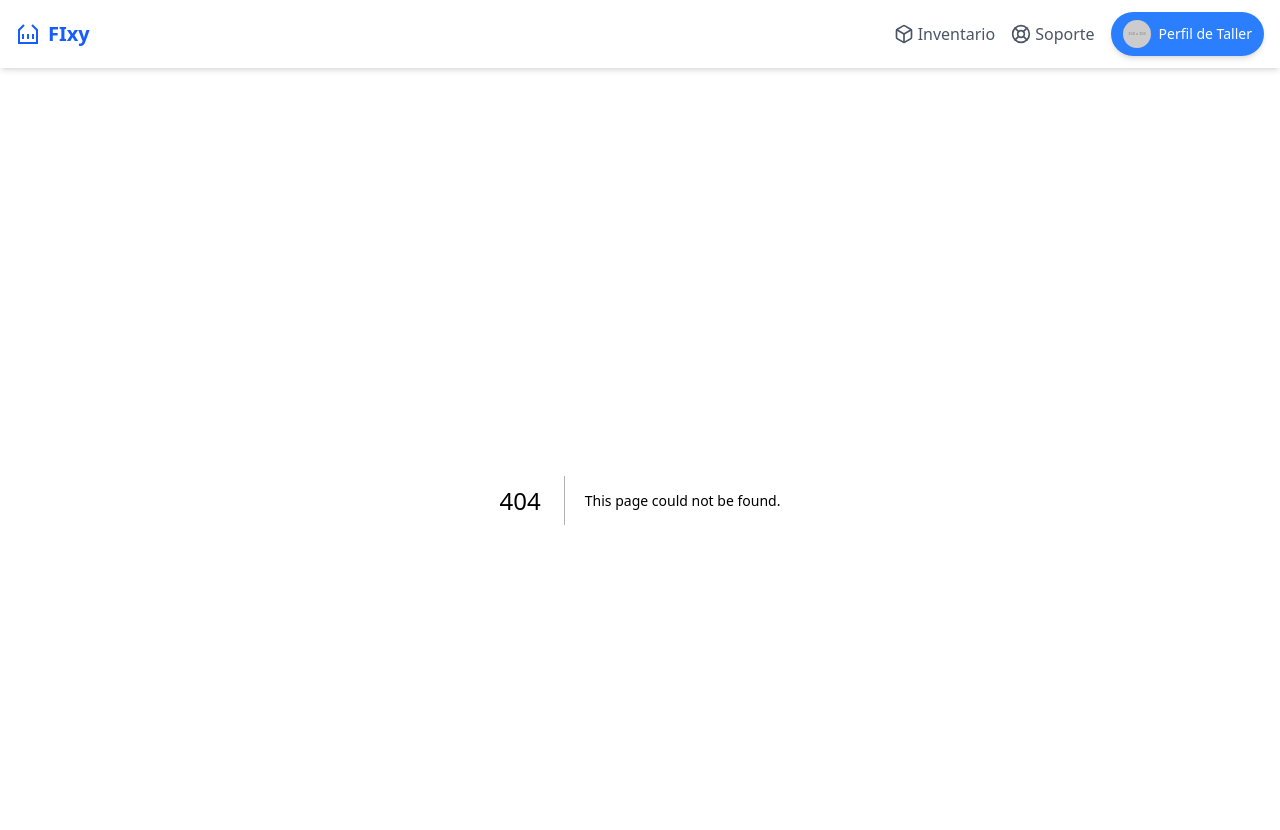
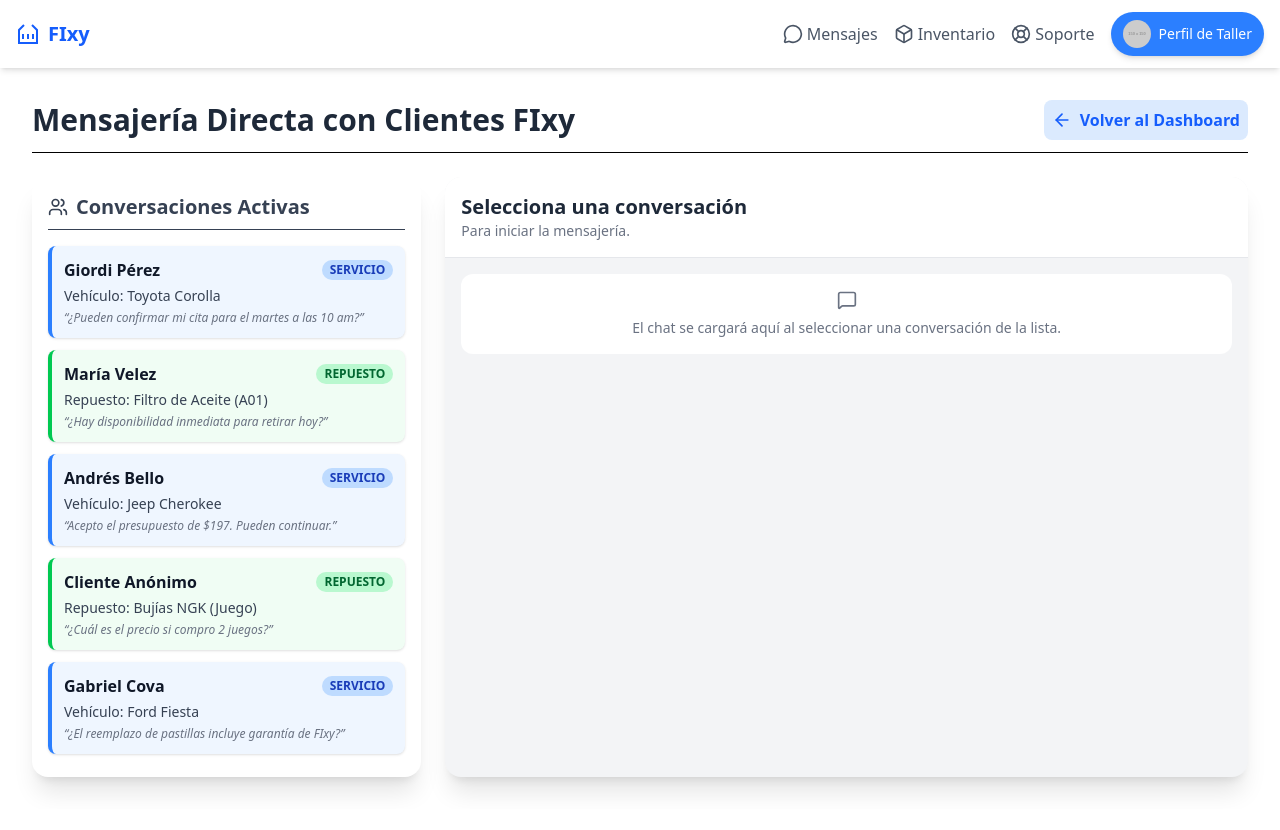
Before and after one commit to leobigott98/fixy-mechanic, a Next.js app: page /mensajeria in a window 1280 px wide. Before the commit this address had no page. Shown: the top 830 px of the page. After the commit the page ends 809 px from the top, so only its background shows below. Built offline with nearby package versions, Linux system fonts and the light colour scheme.

Commit message:
added chat ux/ui

```diff
--- /dev/null
+++ b/src/app/mensajeria/page.tsx
@@ -0,0 +1,248 @@
+"use client";
+
+import { useState } from "react";
+import {
+  ArrowLeft,
+  Users,
+  MessageSquare,
+  Send,
+} from "lucide-react";
+import { useRouter } from "next/navigation";
+
+interface ChatPreview {
+  id: number;
+  nombre: string;
+  tipo: "SERVICIO" | "REPUESTO";
+  detalle: string;
+  ultimoMensaje: string;
+  color: string;
+}
+
+interface Mensaje {
+  de: "cliente" | "taller";
+  texto: string;
+  hora: string;
+}
+
+export default function MensajeriaPage() {
+  const router = useRouter();
+  const [chatSeleccionado, setChatSeleccionado] = useState<ChatPreview | null>(
+    null
+  );
+  const [mensajes, setMensajes] = useState<Mensaje[]>([]);
+  const [nuevoMensaje, setNuevoMensaje] = useState("");
+
+  const chats: ChatPreview[] = [
+    {
+      id: 1,
+      nombre: "Giordi Pérez",
+      tipo: "SERVICIO",
+      detalle: "Vehículo: Toyota Corolla",
+      ultimoMensaje: "¿Pueden confirmar mi cita para el martes a las 10 am?",
+      color: "blue",
+    },
+    {
+      id: 2,
+      nombre: "María Velez",
+      tipo: "REPUESTO",
+      detalle: "Repuesto: Filtro de Aceite (A01)",
+      ultimoMensaje: "¿Hay disponibilidad inmediata para retirar hoy?",
+      color: "green",
+    },
+    {
+      id: 3,
+      nombre: "Andrés Bello",
+      tipo: "SERVICIO",
+      detalle: "Vehículo: Jeep Cherokee",
+      ultimoMensaje: "Acepto el presupuesto de $197. Pueden continuar.",
+      color: "blue",
+    },
+    {
+      id: 4,
+      nombre: "Cliente Anónimo",
+      tipo: "REPUESTO",
+      detalle: "Repuesto: Bujías NGK (Juego)",
+      ultimoMensaje: "¿Cuál es el precio si compro 2 juegos?",
+      color: "green",
+    },
+    {
+      id: 5,
+      nombre: "Gabriel Cova",
+      tipo: "SERVICIO",
+      detalle: "Vehículo: Ford Fiesta",
+      ultimoMensaje: "¿El reemplazo de pastillas incluye garantía de FIxy?",
+      color: "blue",
+    },
+  ];
+
+  const seleccionarChat = (chat: ChatPreview) => {
+    setChatSeleccionado(chat);
+    setMensajes([
+      {
+        de: "cliente",
+        texto: chat.ultimoMensaje,
+        hora: "10:45 AM",
+      },
+      {
+        de: "taller",
+        texto: "¡Hola! Claro que sí, déjame confirmarte eso.",
+        hora: "10:46 AM",
+      },
+    ]);
+  };
+
+  const enviarMensaje = () => {
+    if (!nuevoMensaje.trim()) return;
+    const nuevo: Mensaje = {
+      de: "taller",
+      texto: nuevoMensaje,
+      hora: new Date().toLocaleTimeString([], {
+        hour: "2-digit",
+        minute: "2-digit",
+      }),
+    };
+    setMensajes([...mensajes, nuevo]);
+    setNuevoMensaje("");
+  };
+
+  return (
+    <div>
+      {/* Header */}
+      <div className="flex items-center justify-between mb-6 border-b pb-3">
+        <h1 className="text-3xl font-bold text-gray-800">
+          Mensajería Directa con Clientes FIxy
+        </h1>
+        <button
+          onClick={() => router.push("/")}
+          className="flex items-center text-blue-600 hover:text-blue-800 font-semibold p-2 rounded-lg bg-blue-100 hover:bg-blue-200 transition"
+        >
+          <ArrowLeft className="w-5 h-5 mr-2" />
+          Volver al Dashboard
+        </button>
+      </div>
+
+      {/* Layout */}
+      <div className="grid grid-cols-1 lg:grid-cols-3 gap-6 h-[75vh]">
+        {/* Lista de chats */}
+        <div className="bg-white p-4 rounded-2xl shadow-xl overflow-y-auto">
+          <h2 className="text-xl font-bold text-gray-700 mb-4 border-b pb-2 flex items-center">
+            <Users className="w-5 h-5 mr-2" /> Conversaciones Activas
+          </h2>
+
+          <div className="space-y-3">
+            {chats.map((chat) => (
+              <div
+                key={chat.id}
+                onClick={() => seleccionarChat(chat)}
+                className={`p-3 border-l-4 rounded-lg shadow-sm cursor-pointer transition duration-150 ${
+                  chatSeleccionado?.id === chat.id
+                    ? "bg-blue-100 border-blue-500"
+                    : chat.color === "blue"
+                    ? "border-blue-500 bg-blue-50 hover:bg-blue-100"
+                    : "border-green-500 bg-green-50 hover:bg-green-100"
+                }`}
+              >
+                <div className="flex justify-between items-center mb-1">
+                  <span className="font-bold text-gray-900">{chat.nombre}</span>
+                  <span
+                    className={`px-2 py-0.5 text-xs font-semibold rounded-full ${
+                      chat.color === "blue"
+                        ? "bg-blue-200 text-blue-800"
+                        : "bg-green-200 text-green-800"
+                    }`}
+                  >
+                    {chat.tipo}
+                  </span>
+                </div>
+                <p className="text-sm text-gray-700">{chat.detalle}</p>
+                <p className="text-xs text-gray-500 italic mt-1 truncate">
+                  &ldquo;{chat.ultimoMensaje}&rdquo;
+                </p>
+              </div>
+            ))}
+          </div>
+        </div>
+
+        {/* Detalle de chat */}
+        <div className="lg:col-span-2 bg-gray-100 rounded-2xl shadow-xl flex flex-col">
+          {/* Encabezado */}
+          <div className="p-4 border-b border-gray-200 bg-white rounded-t-2xl">
+            {chatSeleccionado ? (
+              <>
+                <h3 className="text-xl font-bold text-gray-800">
+                  {chatSeleccionado.nombre}
+                </h3>
+                <p className="text-sm text-gray-500">
+                  {chatSeleccionado.detalle}
+                </p>
+              </>
+            ) : (
+              <>
+                <h3 className="text-xl font-bold text-gray-800">
+                  Selecciona una conversación
+                </h3>
+                <p className="text-sm text-gray-500">
+                  Para iniciar la mensajería.
+                </p>
+              </>
+            )}
+          </div>
+
+          {/* Mensajes */}
+          <div className="flex-grow p-4 space-y-4 overflow-y-auto">
+            {chatSeleccionado ? (
+              mensajes.map((msg, i) => (
+                <div
+                  key={i}
+                  className={`flex ${
+                    msg.de === "taller" ? "justify-end" : "justify-start"
+                  }`}
+                >
+                  <div
+                    className={`max-w-[70%] p-3 rounded-xl shadow-sm ${
+                      msg.de === "taller"
+                        ? "bg-blue-600 text-white rounded-br-none"
+                        : "bg-white text-gray-800 rounded-bl-none"
+                    }`}
+                  >
+                    <p className="text-sm">{msg.texto}</p>
+                    <p className="text-[10px] opacity-70 mt-1 text-right">
+                      {msg.hora}
+                    </p>
+                  </div>
+                </div>
+              ))
+            ) : (
+              <div className="text-center p-4 bg-white rounded-xl text-gray-500 text-sm">
+                <MessageSquare className="w-5 h-5 mx-auto mb-2" />
+                El chat se cargará aquí al seleccionar una conversación de la lista.
+              </div>
+            )}
+          </div>
+
+          {/* Input */}
+          {chatSeleccionado && (
+            <div className="p-4 border-t border-gray-200 bg-white rounded-b-2xl">
+              <div className="flex space-x-3">
+                <input
+                  type="text"
+                  placeholder="Escribe tu mensaje..."
+                  value={nuevoMensaje}
+                  onChange={(e) => setNuevoMensaje(e.target.value)}
+                  onKeyDown={(e) => e.key === "Enter" && enviarMensaje()}
+                  className="flex-grow rounded-full border border-gray-300 shadow-sm p-3 focus:border-blue-500 focus:ring-blue-500"
+                />
+                <button
+                  onClick={enviarMensaje}
+                  className="bg-blue-600 text-white p-3 rounded-full hover:bg-blue-700 transition duration-150 shadow-lg flex items-center justify-center"
+                >
+                  <Send className="w-5 h-5" />
+                </button>
+              </div>
+            </div>
+          )}
+        </div>
+      </div>
+    </div>
+  );
+}
--- a/src/components/Header.tsx
+++ b/src/components/Header.tsx
@@ -1,6 +1,6 @@
 
 "use client";
-import { LifeBuoy, Box } from "lucide-react";
+import { LifeBuoy, Box, MessageCircle } from "lucide-react";
 import Image from "next/image";
 import { useRouter } from "next/navigation";
 
@@ -19,6 +19,11 @@ export default function Header() {
           <span className="text-xl font-extrabold text-blue-600">FIxy</span>
         </div>
         <nav className="flex items-center space-x-4">
+          <button
+            onClick={() => router.push("/mensajeria")}
+            className="flex items-center text-gray-600 hover:text-gray-800">
+            <MessageCircle className="w-5 h-5 mr-1" /> Mensajes
+          </button>
           <button
             onClick={() => router.push("/inventario")}
             className="flex items-center text-gray-600 hover:text-gray-800">
```
